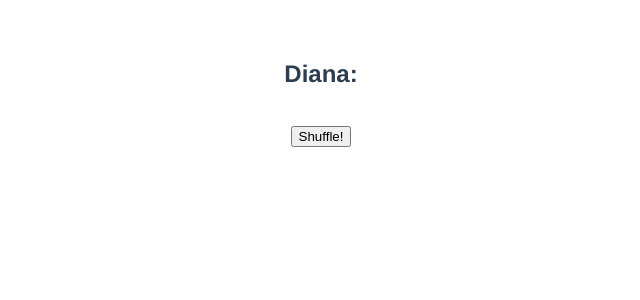
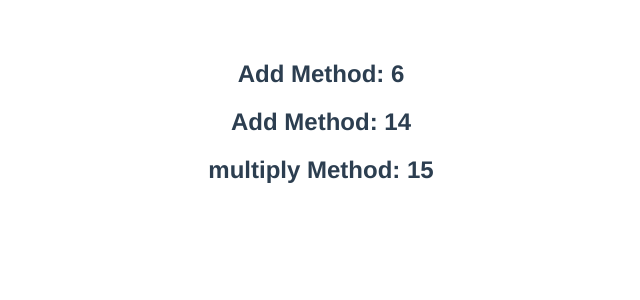
Before and after one commit to weardo/vue-js-basics, a Vue app: page / in a window 1280 px wide. Shown: the top 300 px of the page, without its empty margins (319-959 px from the left). Built offline with nearby package versions, Linux system fonts and the light colour scheme.

Commit message:
returning functions in html

```diff
--- a/src/App.vue
+++ b/src/App.vue
@@ -1,11 +1,7 @@
 <template>
-<div>
-  <template v-for="name in names" >
-    <h2 v-if="name==='Diana'" :key="name">{{name}}: </h2>
-
-  </template><br>
-  <button @click="shuffle">Shuffle!</button>
-</div>
+  <h2>Add Method: {{add(1, 2, 3)}}</h2>
+  <h2>Add Method: {{add(3, 5, 6)}}</h2>
+  <h2>multiply Method: {{multiply(baseValue)}}</h2>
 </template>
 
 <script>
@@ -14,8 +10,17 @@ export default {
   name: 'App',
   data() {
     return {
-      names: ['Bruce', 'Clark', 'Diana', 'Barry'],
+      baseMultiplier: 5,
+      baseValue: 3
     };
+  },
+  methods: {
+    add(a, b, c) {
+      return a + b + c
+    },
+    multiply(num) {
+      return num * this.baseMultiplier
+    }
   },
 };
 </script>
```
